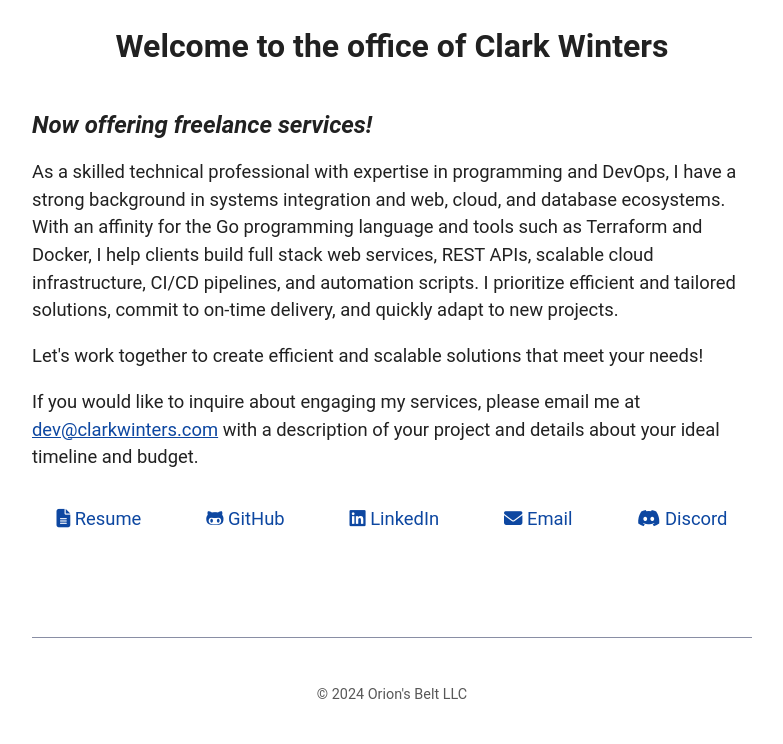
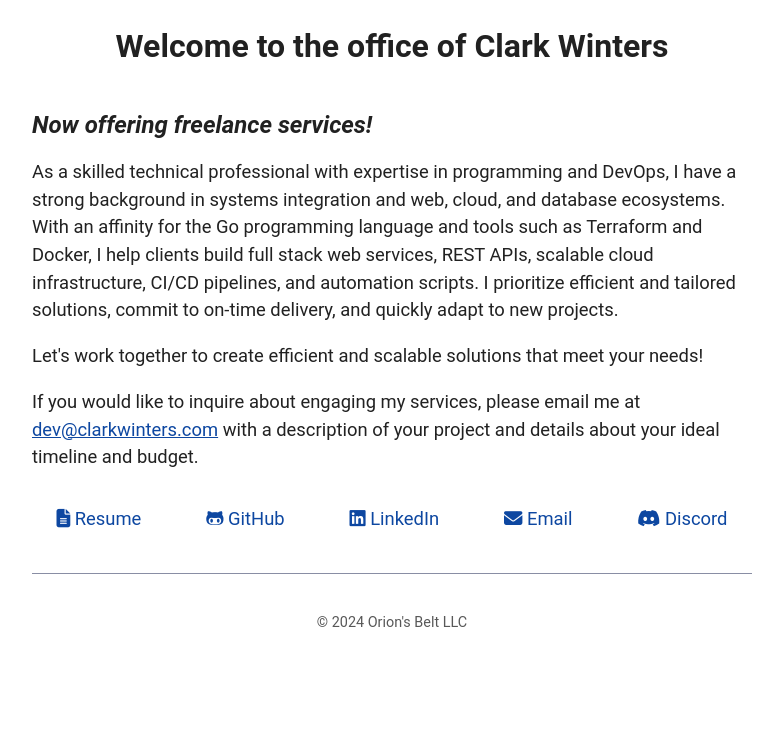
Before and after one commit to cwinters8/clarkwinters.com, a plain HTML site: page index.html in a window 1280 px wide. Shown: the part 370-1114 px from the top of the page, without its empty margins (248-1031 px from the left). After the commit the page ends 1042 px from the top, so only its background shows below. Drawn offline with Linux system fonts and the light colour scheme.

Commit message:
improve footer spacing

```diff
--- a/main.css
+++ b/main.css
@@ -7,6 +7,11 @@
 body {
   width: 100%;
   height: 100vh;
+}
+
+body > footer {
+  margin: 0;
+  padding: 1.5rem 1rem;
 }
 
 main {
```
